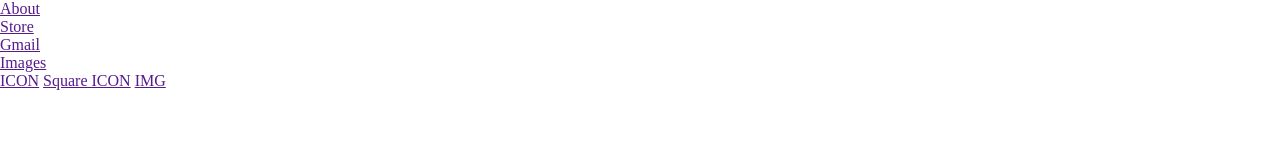
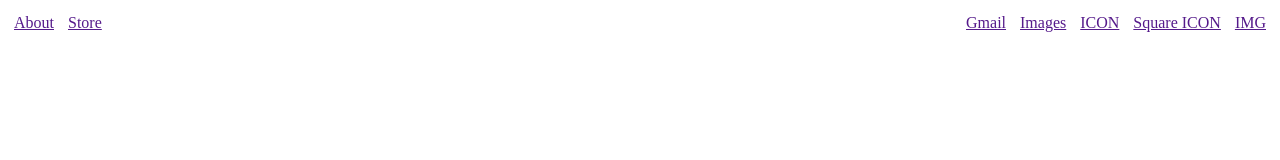
Before and after one commit to lengleman-spec/google-clone, a plain HTML site: page index.html in a window 1280 px wide. Drawn offline with Linux system fonts and the light colour scheme.

Commit message:
use flex in header and nav to control layout

```diff
--- a/index.html
+++ b/index.html
@@ -9,7 +9,7 @@
   </head>
   <body>
     <header>
-      <div>
+      <div class="nav-container">
         <!--Demo of how to use display to change inline vs block.
             Would normally just not use <p> in the <a> -->
         <a href="">
@@ -20,7 +20,7 @@
         </a>
       </div>
 
-      <nav>
+      <nav class="nav-container">
         <a href="">
           <p>Gmail</p>
         </a>
--- a/styles.css
+++ b/styles.css
@@ -3,3 +3,17 @@
   margin: 0;
   box-sizing: border-box;
 }
+
+header {
+  display: flex;
+  justify-content: space-between;
+  align-items: center;
+  padding: 14px;
+  gap: 14px;
+}
+
+.nav-container {
+  display: flex;
+  align-items: center;
+  gap: 14px;
+}
```
